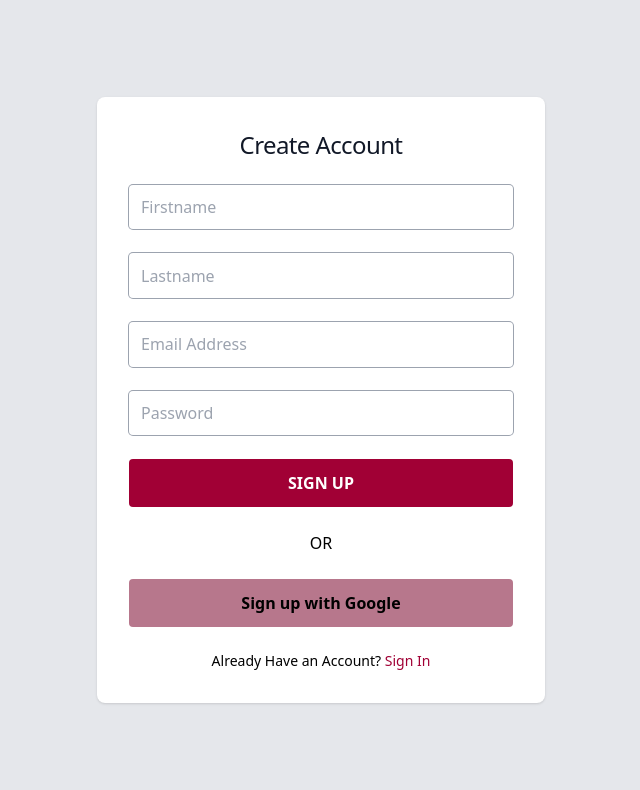
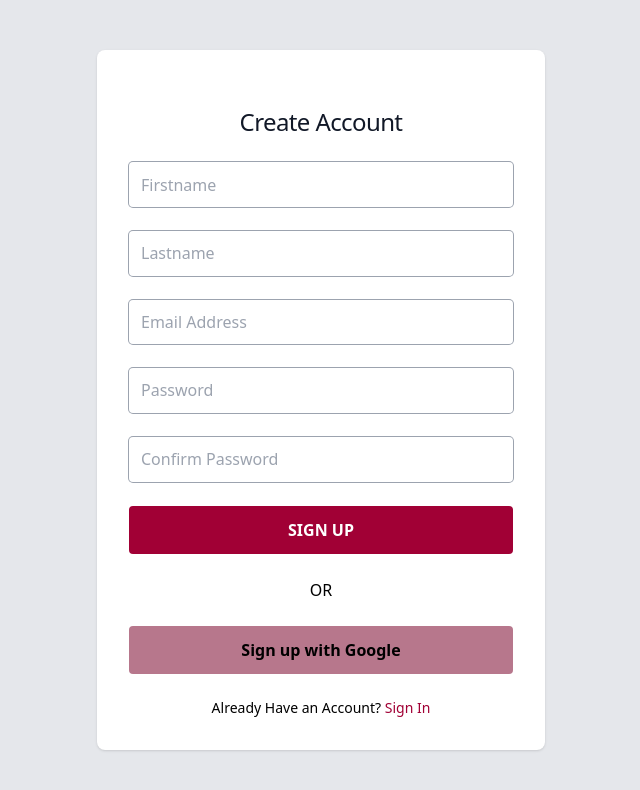
Before and after one commit to techie-sam/prime, a Next.js app: page /users/signup in a window 1280 px wide. Shown: the top 790 px of the page, without its empty margins (319-959 px from the left). Built offline with nearby package versions, Linux system fonts and the light colour scheme.

Commit message:
initialized user auth

```diff
--- a/app/users/signin/page.jsx
+++ b/app/users/signin/page.jsx
@@ -35,7 +35,7 @@ const SignIn = () => {
                 })}
 
                 onSubmit={(values, { setSubmitting }) => {
-                  fetch()
+
                 }}
               >
                 <Form className="space-y-4 md:space-y-6" action="#">
--- a/app/users/signup/page.jsx
+++ b/app/users/signup/page.jsx
@@ -6,15 +6,41 @@ import axios from "axios";
 import { useState } from "react";
 
 
+
 const formDetails = [
   { name: "firstName", type: "text", placeholder: "Firstname" },
   { name: "lastName", type: "text", placeholder: "Lastname" },
   { name: "email", type: "email", placeholder: "Email Address" },
   { name: "password", type: "password", placeholder: "Password" },
+  { name: "passwordConfirm", type: "password", placeholder: "Confirm Password" },
 ]
 
 const SignUp = () => {
   const [error, setError] = useState(null)
+
+  const validationSchema = Yup.object({
+    firstName: Yup.string()
+      .max(20, 'First Name must be 20 characters or less')
+      .required('First Name is required')
+      .trim(),
+    lastName: Yup.string()
+      .max(20, 'Last Name be 20 characters or less')
+      .required('Last Name is required')
+      .trim(),
+    email: Yup.string()
+      .email('Invalid email address')
+      .required('Valid email address is required')
+      .trim(),
+    password: Yup.string()
+      .min(9, 'Minimum Password of 8 characters is required ')
+      .required("This field is Required")
+      .trim(),
+    passwordConfirm: Yup.string()
+      .min(9, 'Minimum Password of 8 characters is required ')
+      .oneOf([Yup.ref('password'), null], 'Passwords does not match')
+      .required('Password confirmation is required')
+      .trim(),
+  })
   return (
     <>
 
@@ -22,9 +48,7 @@ const SignUp = () => {
         <div className="flex flex-col items-center justify-center px-6 py-8 mx-auto h-screen lg:py-0">
           <div className="w-full bg-white rounded-lg shadow dark:border md:mt-0 sm:max-w-md xl:p-0 dark:bg-gray-800 dark:border-gray-700">
             <div className="p-6 space-y-4 md:space-y-6 sm:p-8">
-              {
-                error && (error.response.data.error)
-              }
+                <span className="text-red-500">{error}</span>
               <h1 className="text-xl text-center leading-tight tracking-tight text-gray-900 md:text-2xl dark:text-white">
                 Create Account
               </h1>
@@ -32,36 +56,30 @@ const SignUp = () => {
               {/*=============== Signup Form ==================*/}
               <Formik
 
-                initialValues={{ firstName: '', lastName: '', email: '', password: '' }}
-
-                validationSchema={Yup.object({
-                  firstName: Yup.string()
-                    .max(20, 'First Name must be 20 characters or less')
-                    .required('First Name is required')
-                    .trim(),
-                  lastName: Yup.string()
-                    .max(20, 'Last Name be 20 characters or less')
-                    .required('Last Name is required')
-                    .trim(),
-                  email: Yup.string()
-                    .email('Invalid email address')
-                    .required('Valid email address is required')
-                    .trim(),
-                  password: Yup.string()
-                    .min(9, 'Minimum Password of 8 characters is required ')
-                    .required("This field is Required")
-                    .trim(),
-                })}
+                initialValues={{ firstName: '', lastName: '', email: '', password: '', passwordConfirm: '' }}
+                validationSchema={validationSchema}
 
                 onSubmit={(values, { setSubmitting, }) => {
-                  axios.post('/api/user/signup', values)
-                    .then(res => {
-                      console.log(res);
+                  fetch("http://localhost:5000/api/v1/user/signup", {
+                    method: 'POST',
+                    headers: {
+                      'Content-Type': 'application/json',
+                    },
+                    body: JSON.stringify(values)
+                  })
+                    // console.log(values
+                    .then((response) => response.json())
+
+                    .then((res) => {
+                      if (res.status === 200) {
+                        setSubmitting(false)
+                        setError(null)
+                      } else {
+                        setSubmitting(false)
+                        setError(res.message)
+                      }
+                      console.log(res)
                     })
-                    .catch(err => {
-                      setError((error) => err)
-                      console.log(error);
-                    });
                   setSubmitting(false);
                 }}
               >
@@ -69,7 +87,7 @@ const SignUp = () => {
                   {
                     formDetails.map(({ name, type, placeholder }) =>
                       <div key={name} className="relative mb-6 ">
-                        <label htmlFor={name} className="sr-only">Email address</label>
+                        <label htmlFor={name} className="sr-only">{placeholder}</label>
                         <Field
                           type={type}
                           name={name}
@@ -85,6 +103,7 @@ const SignUp = () => {
                   <button type="submit" className='bg-[#A10035] hover:bg-[#fb1361] font-semibold w-full rounded p-3 text-white focus-visible:outline focus-visible:outline-2 focus-visible:outline-offset-2 focus-visible:outline-[#A10035]' >
                     SIGN UP
                     {/* {submitting? "....":"Signup"} */}
+                    {console.log(ErrorMessage)}
                   </button>
                 </Form>
               </Formik>
--- a/tailwind.config.js
+++ b/tailwind.config.js
@@ -5,7 +5,7 @@ module.exports = {
     './components/**/*.{js,ts,jsx,tsx}',
     './app/**/*.{js,ts,jsx,tsx}',
   ],
-  darkMode: true,
+  darkMode: "media",
   theme: {
     extend: {
 
```
